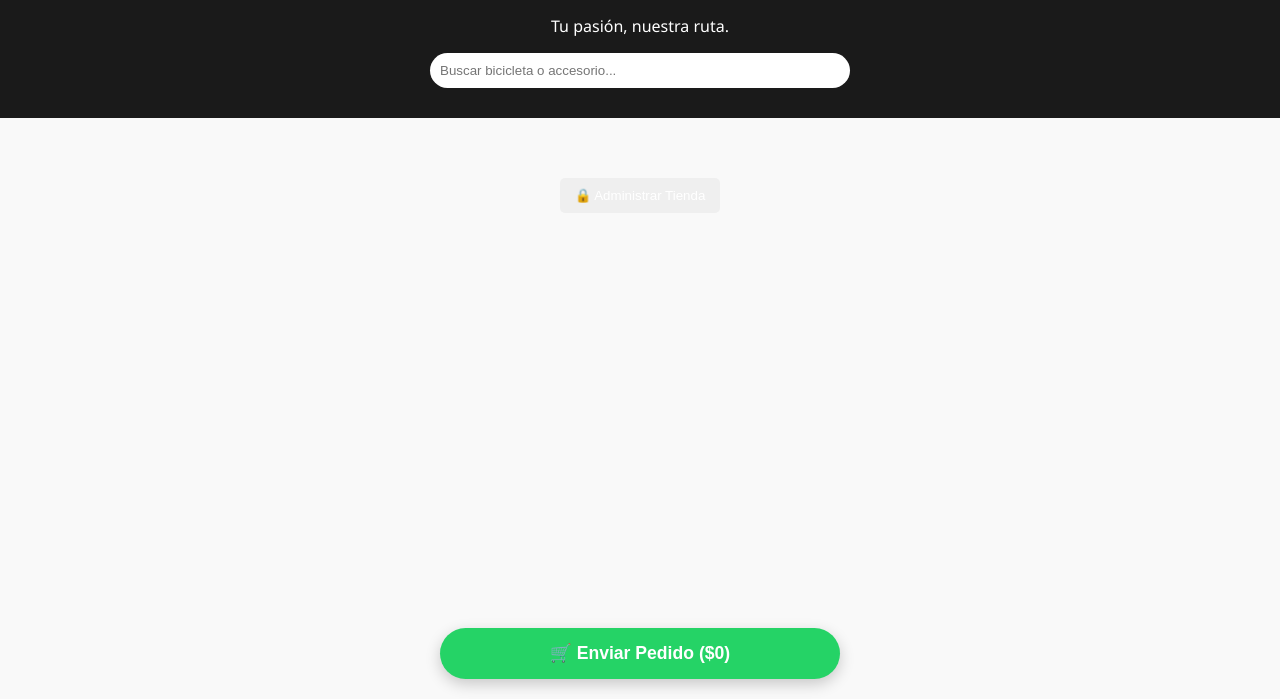
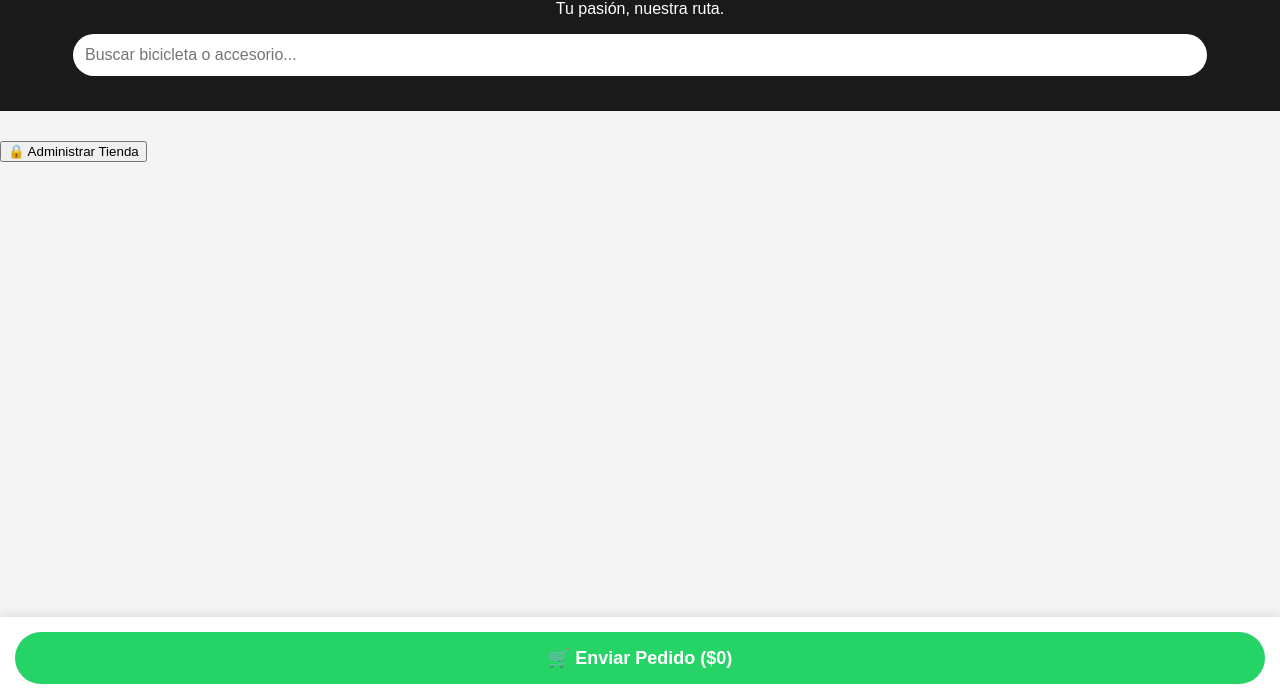
Before and after one commit to yunior04perezr/FreeWheelBikeShop, a plain HTML site: page index.html in a window 1280 px wide. Shown: the part 101-800 px from the top of the page. Drawn offline with Linux system fonts and the light colour scheme; no server answers.

Commit message:
Update style.css

```diff
--- a/style.css
+++ b/style.css
@@ -1,24 +1,18 @@
 :root { --main: #e67e22; --dark: #1a1a1a; --success: #25d366; }
-body { font-family: 'Segoe UI', sans-serif; background: #f9f9f9; margin: 0; padding-bottom: 80px; }
-header { background: var(--dark); color: white; text-align: center; padding: 30px 10px; }
-.buscador-container { margin-top: 15px; }
-#buscador { padding: 10px; width: 80%; max-width: 400px; border-radius: 20px; border: none; }
+body { font-family: sans-serif; background: #f4f4f4; margin: 0; padding-bottom: 100px; }
 
-.grid-productos { display: grid; grid-template-columns: repeat(auto-fill, minmax(250px, 1fr)); gap: 20px; padding: 20px; }
-.card { background: white; padding: 15px; border-radius: 12px; box-shadow: 0 4px 6px rgba(0,0,0,0.1); text-align: center; transition: 0.3s; }
-.card img { width: 100%; height: 200px; object-fit: cover; border-radius: 8px; }
-.precio { font-size: 1.5rem; color: #2ecc71; font-weight: bold; margin: 10px 0; }
-.agotado { opacity: 0.5; filter: grayscale(1); }
-.tag-agotado { color: #e74c3c; font-weight: bold; display: block; margin-bottom: 10px; }
+header { background: var(--dark); color: white; text-align: center; padding: 20px 10px; }
+.buscador-container { margin: 15px auto; width: 90%; }
+#buscador { width: 100%; padding: 12px; border-radius: 25px; border: none; font-size: 16px; box-sizing: border-box; }
 
-button { cursor: pointer; border: none; padding: 10px 15px; border-radius: 5px; color: white; transition: 0.3s; }
-button:hover { opacity: 0.8; }
-.card button { background: var(--main); width: 100%; font-size: 1rem; }
+/* Ajuste para que las fotos se vean siempre */
+.grid-productos { display: flex; flex-wrap: wrap; justify-content: center; gap: 15px; padding: 15px; }
+.card { background: white; width: 45%; min-width: 150px; padding: 10px; border-radius: 10px; box-shadow: 0 2px 5px rgba(0,0,0,0.1); text-align: center; color: #333; }
+.card img { width: 100%; height: 120px; object-fit: contain; background: #eee; border-radius: 5px; }
+.card h3 { font-size: 14px; margin: 10px 0; min-height: 40px; }
+.precio { color: #27ae60; font-weight: bold; font-size: 18px; margin: 5px 0; }
 
-#admin-panel { background: #eee; padding: 20px; margin: 20px; border-radius: 10px; }
+#carrito-flotante { position: fixed; bottom: 0; left: 0; right: 0; background: white; padding: 15px; box-shadow: 0 -2px 10px rgba(0,0,0,0.1); z-index: 1000; }
+#btn-comprar { background: var(--success); color: white; border: none; width: 100%; padding: 15px; border-radius: 30px; font-size: 18px; font-weight: bold; }
+
 .hidden { display: none !important; }
-.form-group input { padding: 8px; margin: 5px; border: 1px solid #ccc; border-radius: 4px; }
-
-#carrito-flotante { position: fixed; bottom: 20px; left: 50%; transform: translateX(-50%); width: 90%; max-width: 400px; }
-#btn-comprar { background: var(--success); width: 100%; font-weight: bold; padding: 15px; border-radius: 30px; font-size: 1.1rem; box-shadow: 0 5px 15px rgba(0,0,0,0.2); }
-#login-admin { text-align: center; padding: 20px; }
```
